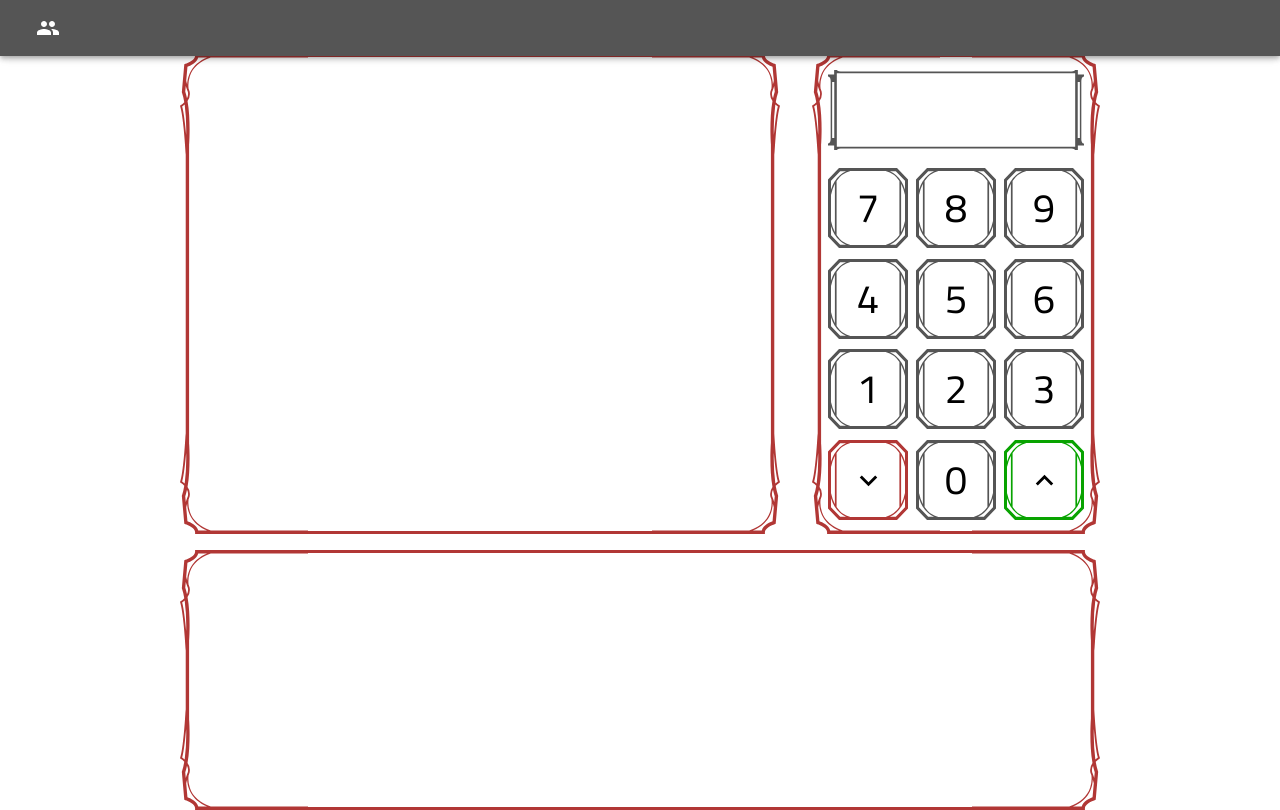
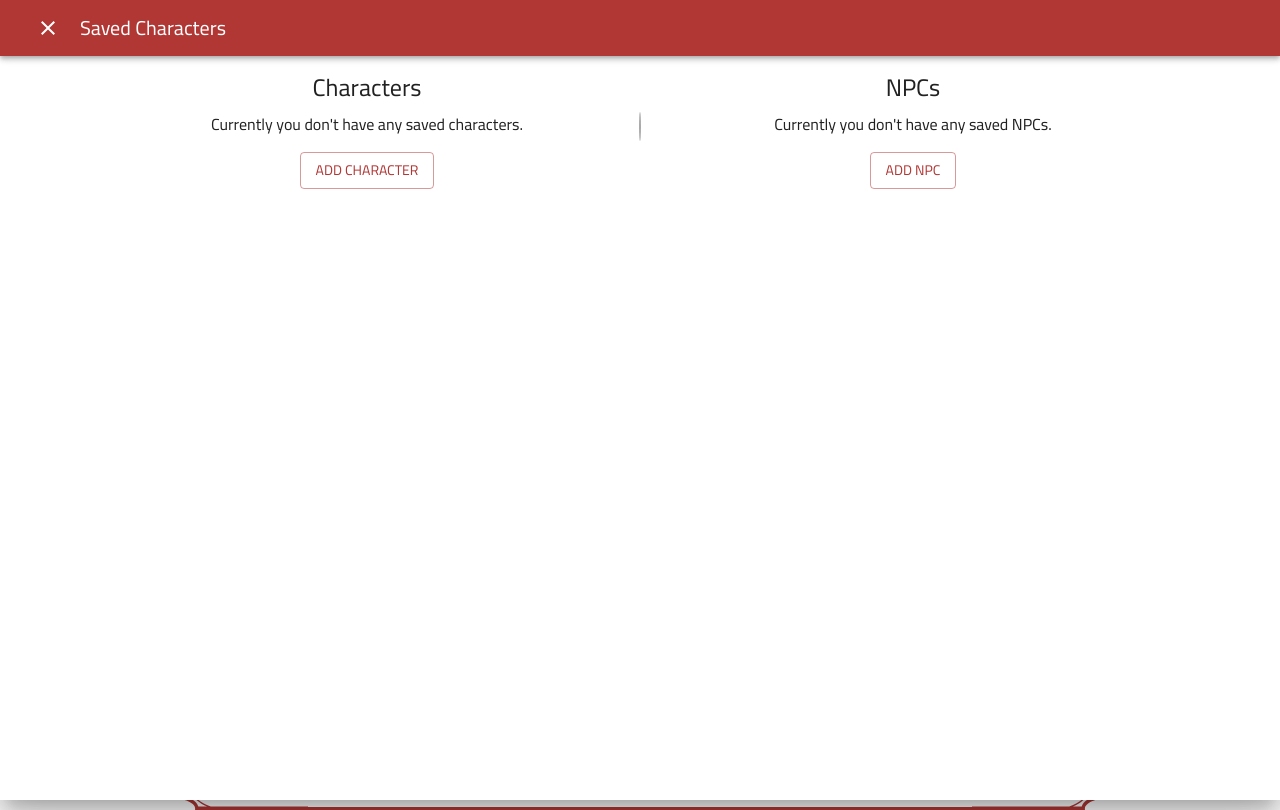
Before and after one commit to AlexFSmirnov/dnd-combat-tracker, a React (Create React App) app: page / in a window 1280 px wide. Both pictures are taken after a click on the button "View and edit saved characters". Built offline with nearby package versions, Linux system fonts and the light colour scheme; a web font is replaced by a local one.

Commit message:
Revert "added basic routing"
This reverts commit 9a92bcecea0e692214d5502c99bbda036bf2fd8f.

```diff
--- a/package.json
+++ b/package.json
@@ -19,7 +19,6 @@
     "react-dom": "^16.13.0",
     "react-is": "^16.13.0",
     "react-redux": "^7.2.0",
-    "react-router-dom": "^5.1.2",
     "react-scripts": "3.4.0",
     "redux": "^4.0.5",
     "redux-persist": "^6.0.0",
@@ -33,7 +32,6 @@
     "@types/react-dom": "^16.9.5",
     "@types/react-is": "^16.7.1",
     "@types/react-redux": "^7.1.7",
-    "@types/react-router-dom": "^5.1.3",
     "@types/redux": "^3.6.0",
     "@types/redux-persist": "^4.3.1",
     "@types/redux-thunk": "^2.1.0",
--- a/src/App.tsx
+++ b/src/App.tsx
@@ -1,5 +1,4 @@
 import React from 'react';
-import { BrowserRouter } from 'react-router-dom';
 import { createMuiTheme, ThemeProvider } from '@material-ui/core/styles';
 import { Provider } from 'react-redux';
 import { PersistGate } from 'redux-persist/lib/integration/react';
@@ -24,9 +23,7 @@ const App = () => (
     <ThemeProvider theme={theme}>
         <Provider store={store}>
             <PersistGate loading={<LoadingView />} persistor={persistor}>
-                <BrowserRouter>
-                    <RootComponent />
-                </BrowserRouter>
+                <RootComponent />
             </PersistGate>
         </Provider>
     </ThemeProvider>
--- a/src/components/RootComponent/RootComponent.tsx
+++ b/src/components/RootComponent/RootComponent.tsx
@@ -1,5 +1,4 @@
 import React, { useState} from 'react';
-import { Switch, Route } from 'react-router-dom';
 import { connect } from 'react-redux';
 import { IconButton, Dialog, DialogTitle, DialogContent, DialogContentText, DialogActions, Button, Typography } from '@material-ui/core';
 import { People, Close } from '@material-ui/icons';
@@ -30,19 +29,6 @@ const RootComponent: React.FC<StateProps & DispatchProps> = ({ currentBackground
     const closeCharacterDialog = () => setIsCharacterDialogOpen(false);
 
     return (
-        <Switch>
-            <Route path="/test">
-                <Navbar color="primary">
-                    <IconButton color="inherit" onClick={closeCharacterDialog}>
-                        <Close />
-                    </IconButton>
-                    <Typography variant="h6" style={{ marginLeft: '8px' }}>
-                        Saved Characters
-                    </Typography>
-                </Navbar>
-                <CharacterDialogContent />
-            </Route>
-            <Route path="/">
         <RootComponentContainer backgroundImageSrc={currentBackgroundUrl}>
             <Navbar>
                 <Tooltip title="View and edit saved characters">
@@ -62,6 +48,17 @@ const RootComponent: React.FC<StateProps & DispatchProps> = ({ currentBackground
                     </NotesContainer>
                 </ContentContainer>
             </RootComponentWrapper>
+            <Dialog fullScreen open={!!isCharacterDialogOpen} onClose={closeCharacterDialog}>
+                <Navbar color="primary">
+                    <IconButton color="inherit" onClick={closeCharacterDialog}>
+                        <Close />
+                    </IconButton>
+                    <Typography variant="h6" style={{ marginLeft: '8px' }}>
+                        Saved Characters
+                    </Typography>
+                </Navbar>
+                <CharacterDialogContent />
+            </Dialog>
             <Dialog open={isErrorDialogOpen} onClose={closeErrorDialog}>
                 <DialogTitle>Error</DialogTitle>
                 <DialogContent>
@@ -72,8 +69,6 @@ const RootComponent: React.FC<StateProps & DispatchProps> = ({ currentBackground
                 </DialogActions>
             </Dialog>
         </RootComponentContainer>
-            </Route>
-        </Switch>
     );
 };
 
```
Also changed, not shown: 1 other file (tests, documents, lock files or other folders). Lines whose indentation alone changed are shown as unchanged.
